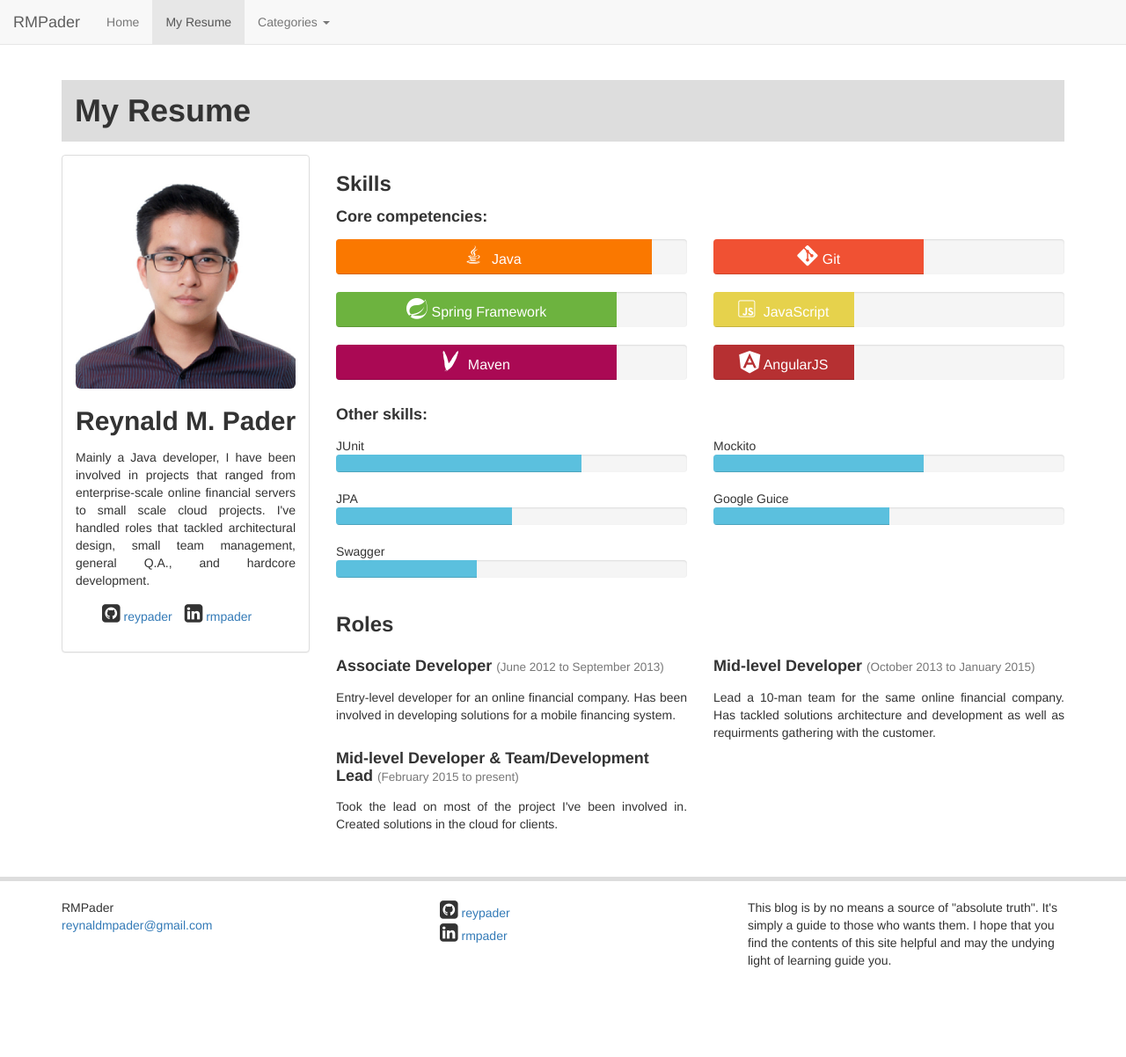
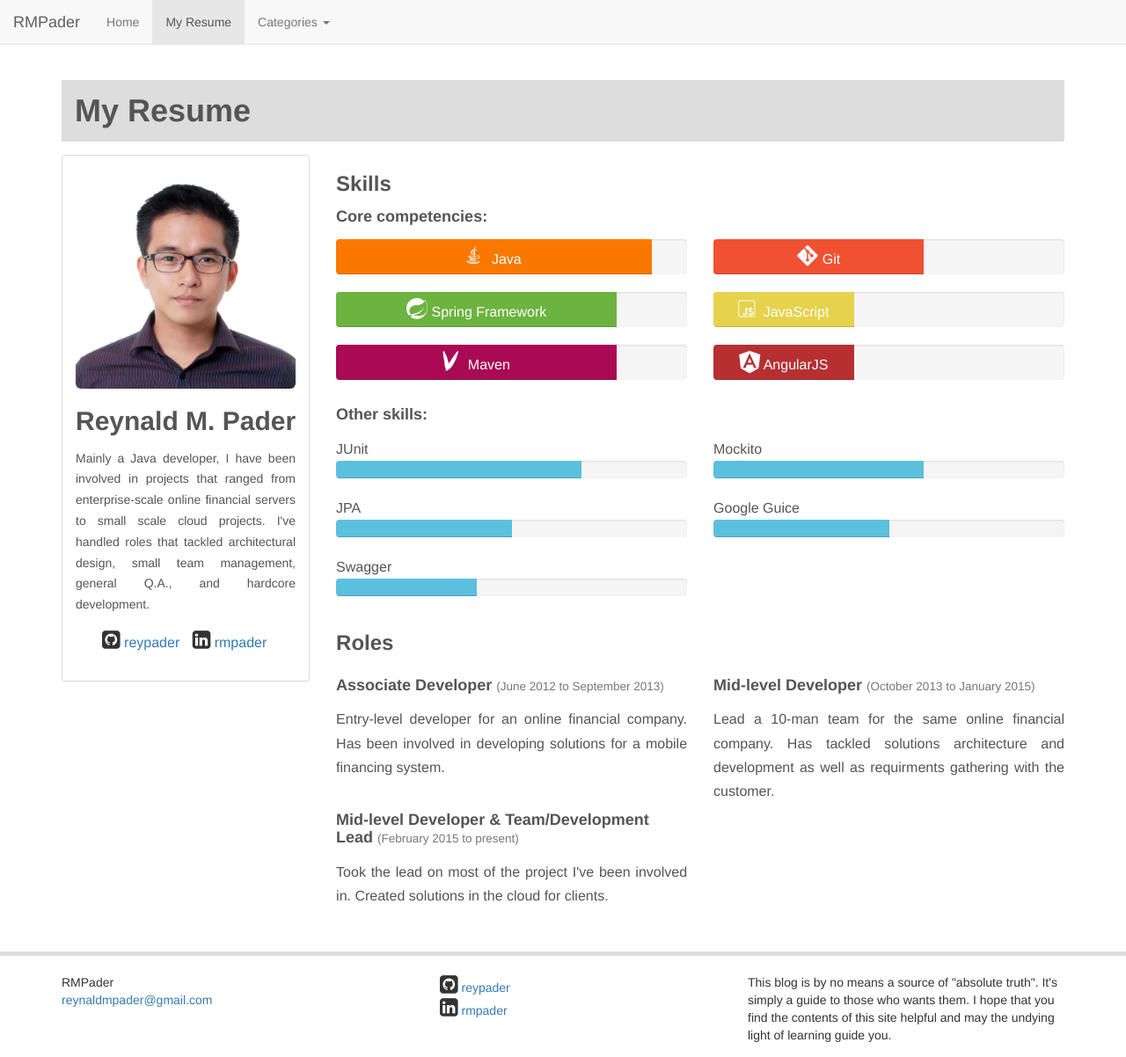
Before and after one commit to reypader/reypader.github.io-wip, a Jekyll site: the page built from resume.html, in a window 1280 px wide. Shown: the whole page at 88% size. Built offline with Jekyll 4.4.1, drawn with Linux system fonts in a browser that asks for light colours; nearby versions of some CDN libraries; Markdown is read by kramdown in place of the engine named in the settings; before the commit the page ends 1117 px from its top, so only the background shows below that.

Commit message:
Update Typography

```diff
--- a/_sass/_layout.scss
+++ b/_sass/_layout.scss
@@ -33,12 +33,10 @@ a {
   }
 }
 
-.post-content {
-  p {
+.content-wrapper {
     line-height: 1.7;
     color: #555;
     font-size: $base-font-size;
-  }
 }
 
 hr {
@@ -47,6 +45,7 @@ hr {
 }
 
 /* Resume */
+.resume {
   .profile {
     margin-left: auto;
     margin-right: auto;
@@ -79,6 +78,7 @@ hr {
       }
       word-wrap: break-word;
       text-align: justify;
+      font-size: 14px;
     }
 
   }
@@ -97,6 +97,7 @@ hr {
     font-size: $base-font-size;
   }
 
-.role-description{
+  .role-description {
     text-align: justify;
   }
+}
--- a/index.html
+++ b/index.html
@@ -3,8 +3,6 @@ layout: default
 ---
 
 <div class="home">
-
-  <h1 class="page-heading">Blog Posts</h1>
 
   <div class="row">
     {% for post in site.posts %}
--- a/resume.html
+++ b/resume.html
@@ -1,6 +1,7 @@
 ---
 layout: page
 ---
+<div class="resume">
   <h1 style="background-color: #ddd; padding:15px">My Resume</h1>
 
 
@@ -10,8 +11,10 @@ layout: page
     <h2>Reynald M. Pader</h2>
 
     <div id="summary">
-    Mainly a Java developer, I have been involved in projects that ranged from enterprise-scale online financial servers
-    to small scale cloud projects. I've handled roles that tackled architectural design, small team management, general
+      Mainly a Java developer, I have been involved in projects that ranged from enterprise-scale online financial
+      servers
+      to small scale cloud projects. I've handled roles that tackled architectural design, small team management,
+      general
       Q.A., and hardcore development.
     </div>
     <ul class="list-inline social-media-list">
@@ -65,9 +68,12 @@ layout: page
     <div class="row">
       {% for role in site.resume.roles%}
       <div class="col-md-6">
-      <h4>{{role.name}} <small>({{role.duration-from}} to {{role.duration-to}})</small></h4>
+        <h4>{{role.name}}
+          <small>({{role.duration-from}} to {{role.duration-to}})</small>
+        </h4>
         <div class="role-description">{{role.description}}</div>
       </div>
       {% endfor %}
     </div>
   </div>
+</div>
```
Lines whose indentation alone changed are shown as unchanged.
